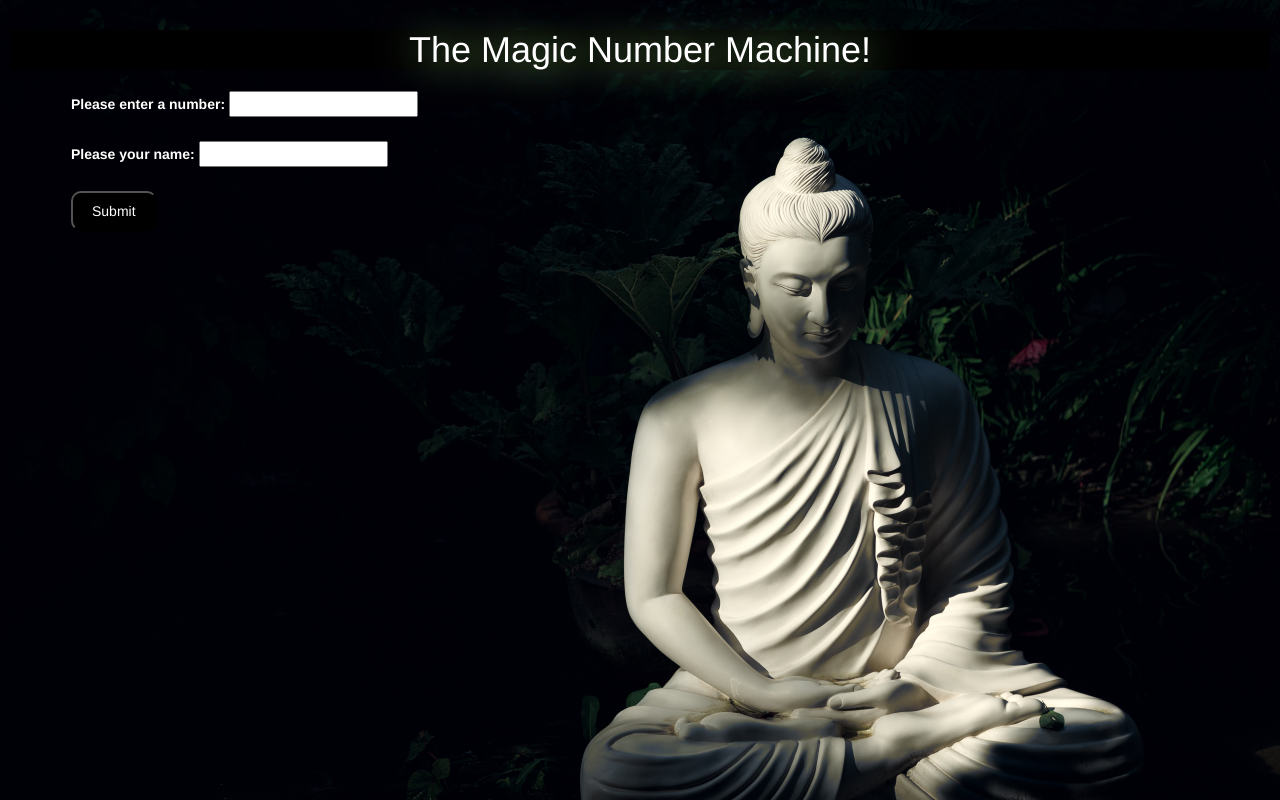
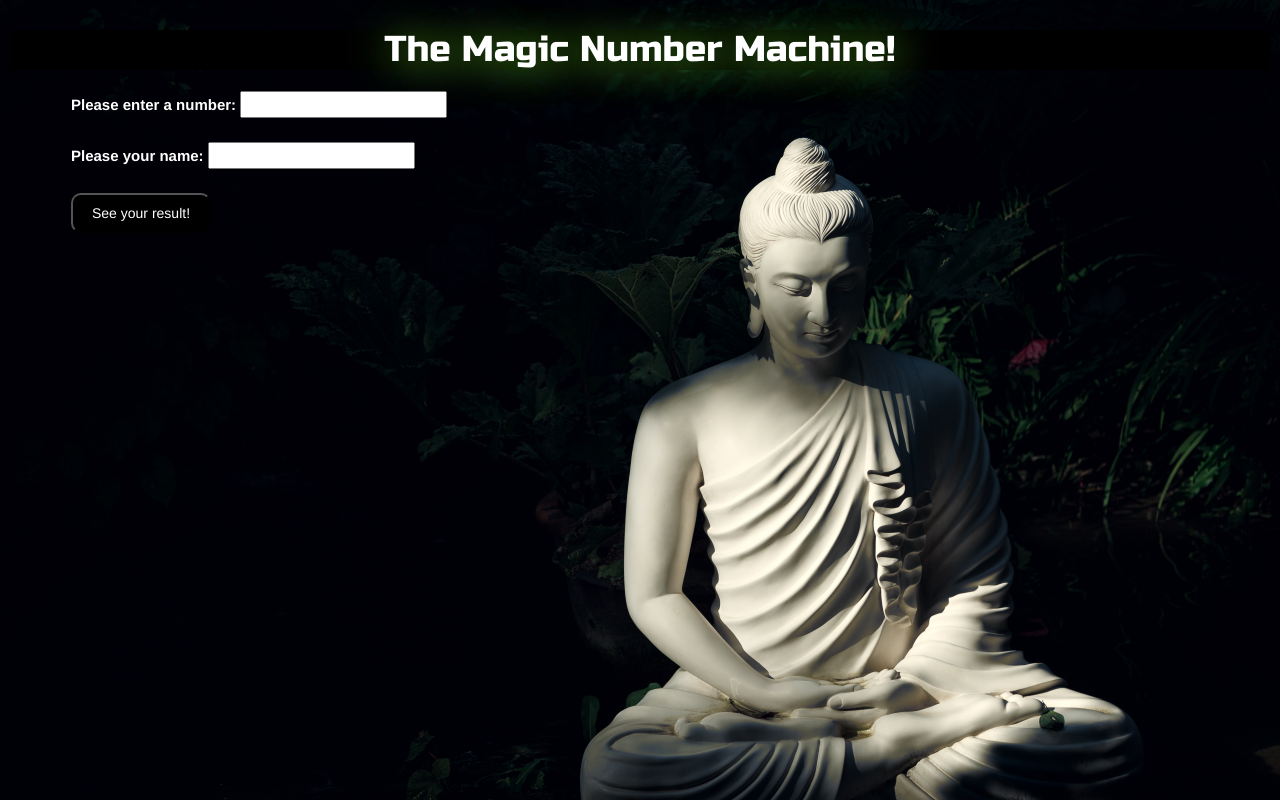
Before and after one commit to nwangemann/friday-week-3, a plain HTML site: page index.html in a window 1280 px wide. Drawn offline with Linux system fonts and the light colour scheme.

Commit message:
change style colors and font size

```diff
--- a/css/styles.css
+++ b/css/styles.css
@@ -1,8 +1,9 @@
 h1 {
-  text-shadow: 3px 3px 40px #A6E08F;
+  text-shadow: 3px 3px 40px #63C132;
   text-align: center;
   color: white;
-   background-color: black;
+  background-color: black;
+  font-family: 'Russo One', sans-serif;
 }
 
 body {
@@ -15,6 +16,7 @@ body {
 .inputStyles {
   padding: 1px;
   color: white;
+  font-size: 15px;
 }
 
 .output {
--- a/index.html
+++ b/index.html
@@ -2,6 +2,7 @@
 <html lang="en" dir="ltr">
 <head>
   <meta charset="utf-8">
+  <link href="https://fonts.googleapis.com/css?family=Russo+One&display=swap" rel="stylesheet">
   <link rel="stylesheet" href="css/bootstrap.css">
   <link rel="stylesheet" href="css/styles.css">
   <script src="js/jquery-3.4.1.js"></script>
@@ -25,7 +26,7 @@
       </div>
       <br>
       <div class="inputStyles">
-        <button type="submit" id="btn1" name="button"><span class="btn">Submit</span></button>
+        <button type="submit" id="btn1" name="button"><span class="btn">See your result!</span></button>
       </div>
     </form>
   </div>
```
